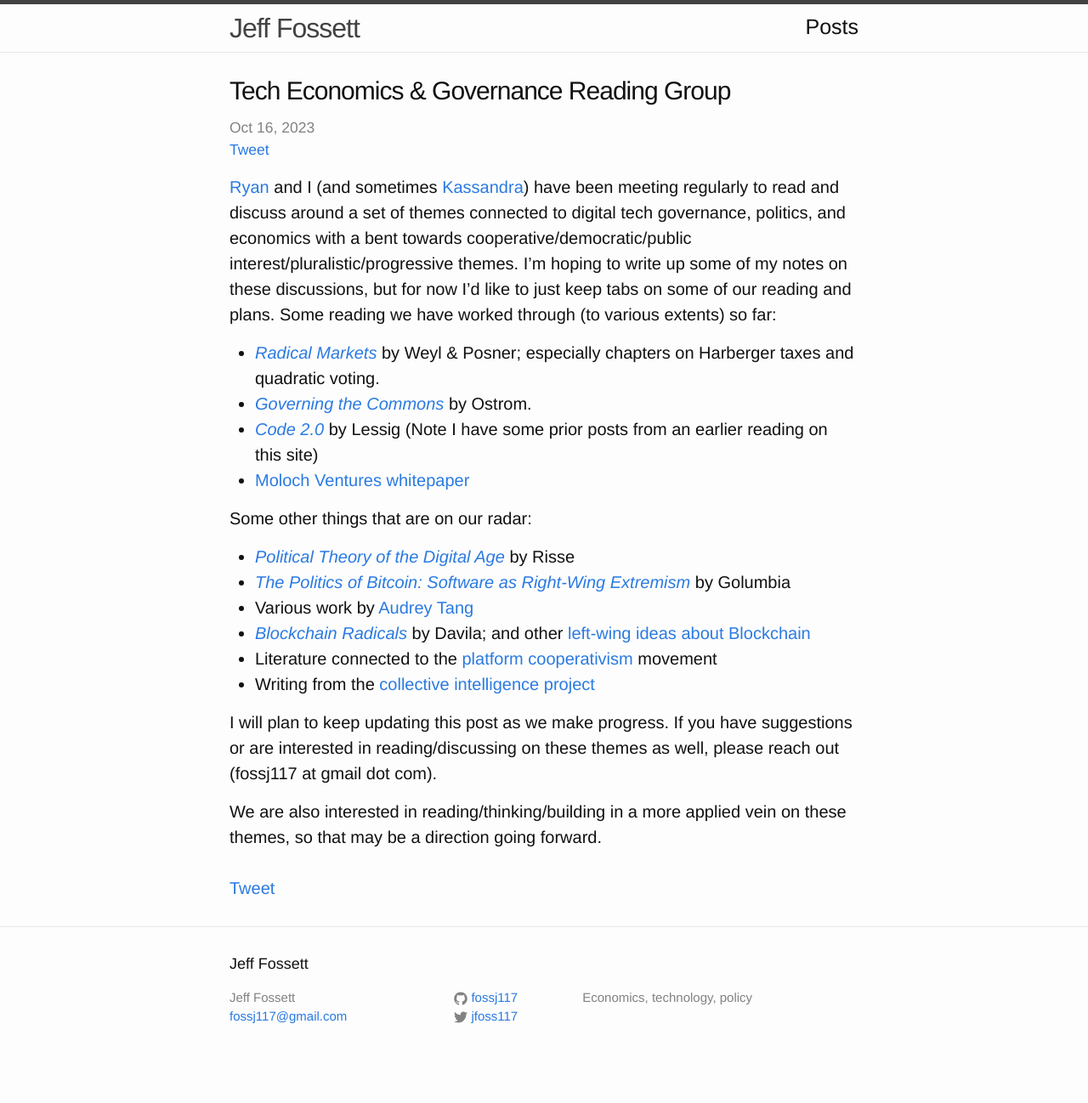
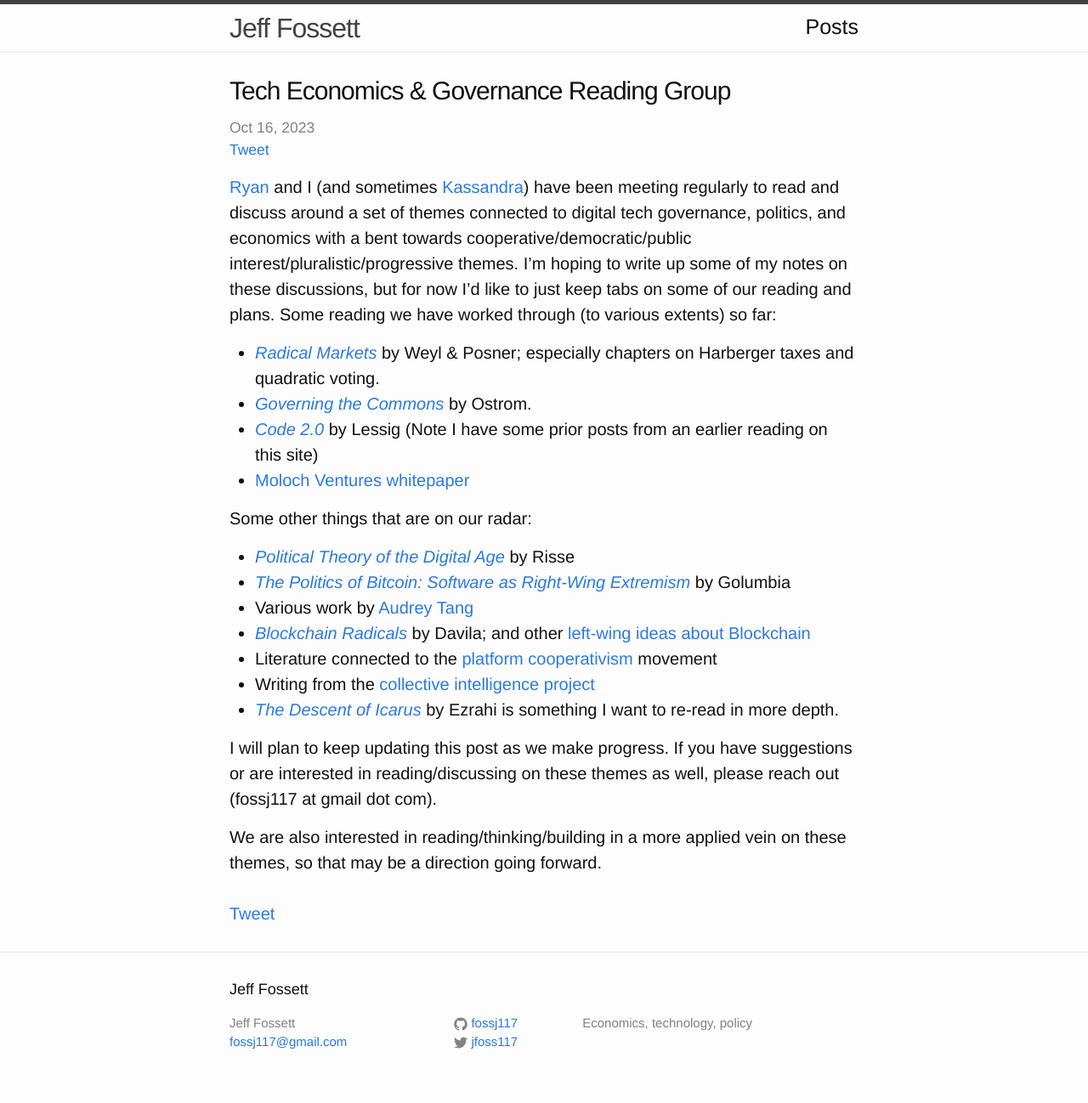
Before and after one commit to Fossj117/fossj117.github.io, a Jekyll site: the page built from _posts/2023-10-16-tech-economics-goverance-reading.md, in a window 1280 px wide. Shown: the whole page at 85% size. Built offline with Jekyll 4.4.1, drawn with Linux system fonts in a browser that asks for light colours; a script that is not in the unit is left out; comment, search, counter and statistics services are not loaded; before the commit the page ends 1268 px from its top, so only the background shows below that.

Commit message:
language tweak

```diff
--- a/_posts/2023-10-16-tech-economics-goverance-reading.md
+++ b/_posts/2023-10-16-tech-economics-goverance-reading.md
@@ -22,6 +22,7 @@ Some other things that are on our radar:
 * [*Blockchain Radicals*](https://www.amazon.com/Blockchain-Radicals-Building-Beyond-Capitalism/dp/1914420853) by Davila; and other [left-wing ideas about Blockchain](https://theblockchainsocialist.com/)
 * Literature connected to the [platform cooperativism](https://platform.coop/) movement
 * Writing from the [collective intelligence project](https://cip.org/)
+* [*The Descent of Icarus*](https://www.amazon.com/Descent-Icarus-Transformation-Contemporary-Democracy/dp/067419828X) by Ezrahi is something I want to re-read in more depth.
 
 I will plan to keep updating this post as we make progress. If you have suggestions or are interested in reading/discussing on these themes as well, please reach out (fossj117 at gmail dot com).
 
```
